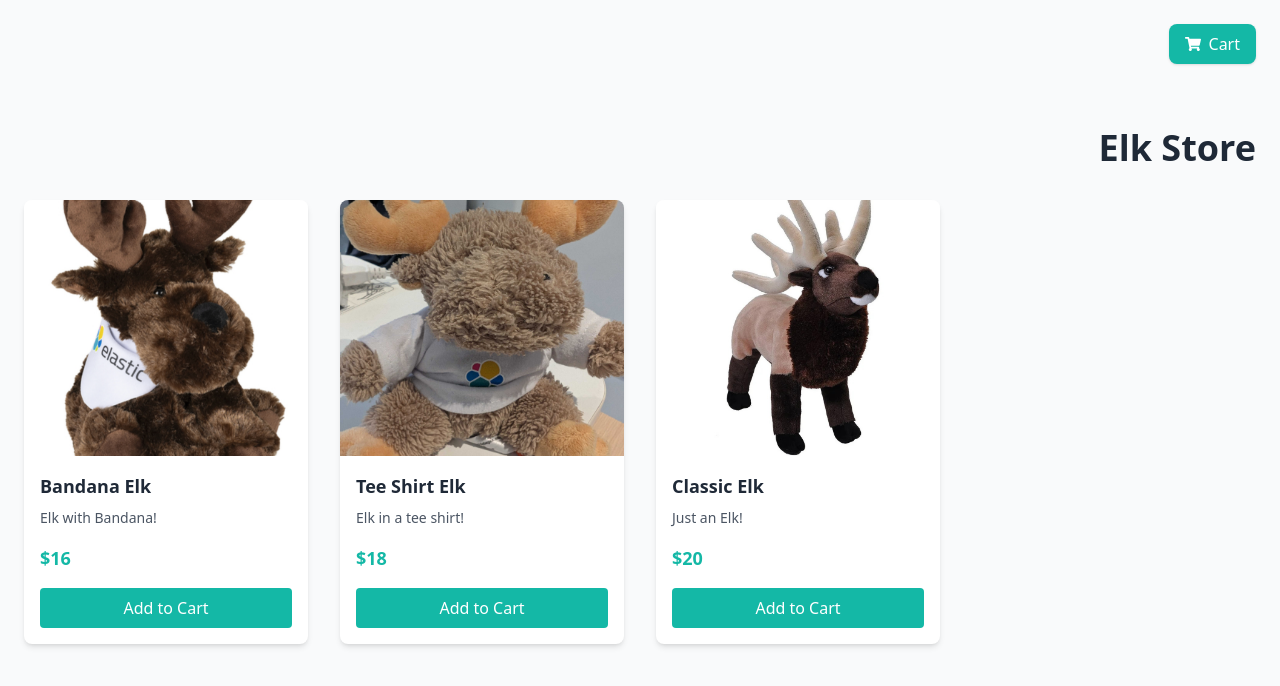
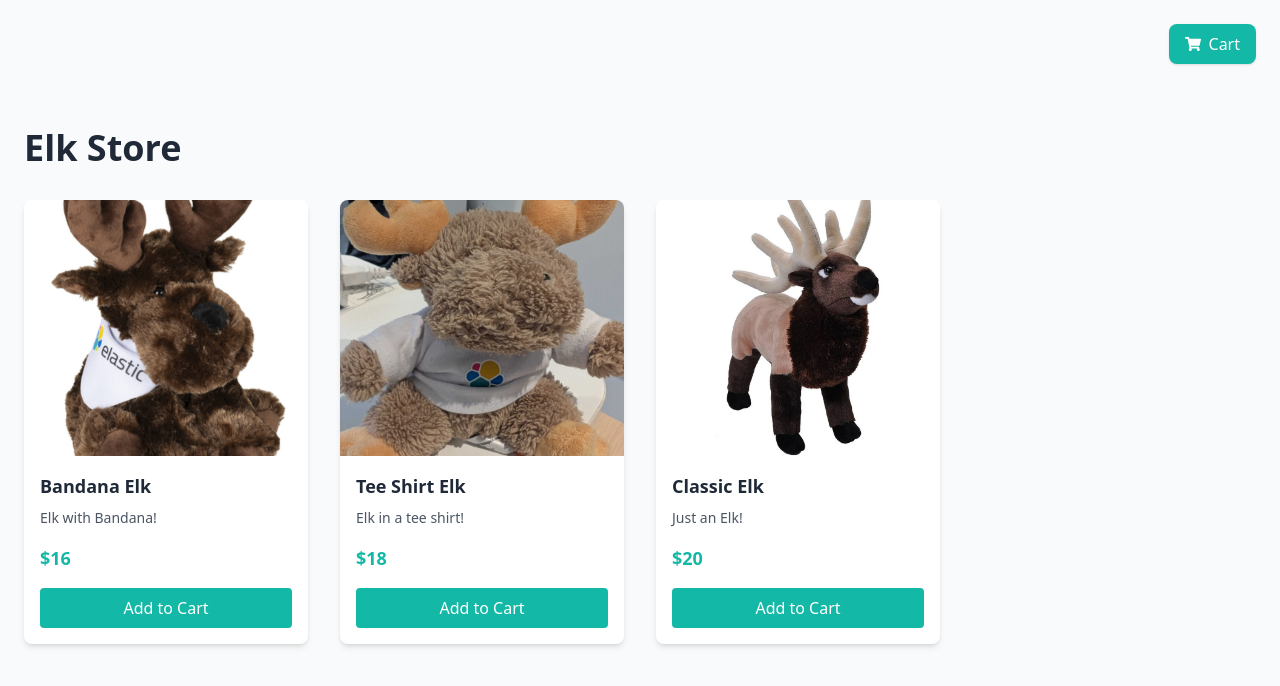
Before and after one commit to JessicaGarson/react-elk-store, a React (Create React App) app: page / in a window 1280 px wide. Shown: the top 686 px of the page. Built offline with nearby package versions, Linux system fonts and the light colour scheme.

Commit message:
Update Home.js

```diff
--- a/src/pages/Home.js
+++ b/src/pages/Home.js
@@ -68,7 +68,7 @@
       </div>
 
       <div className="container mx-auto max-w-7xl px-6 py-10">
-        <h1 className="text-4xl font-bold text-gray-800 mb-8 text-right">Elk Store</h1>
+        <h1 className="text-4xl font-bold text-gray-800 mb-8 text-left">Elk Store</h1>
         <div className="grid grid-cols-1 sm:grid-cols-2 md-grid-cols-3 lg:grid-cols-4 gap-8">
           {products.map((product) => (
             <ProductCard key={product.id} product={product} onAddToCart={handleAddToCart} />
```
